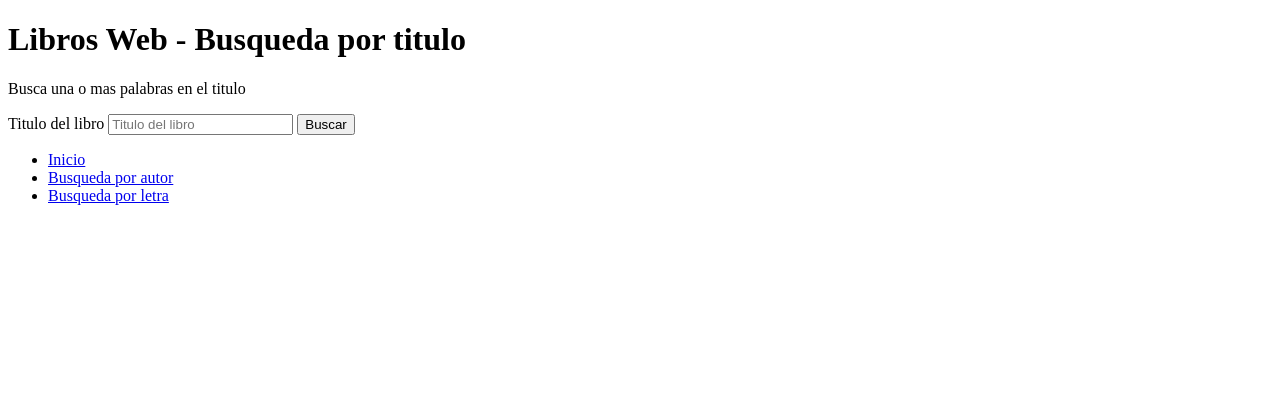
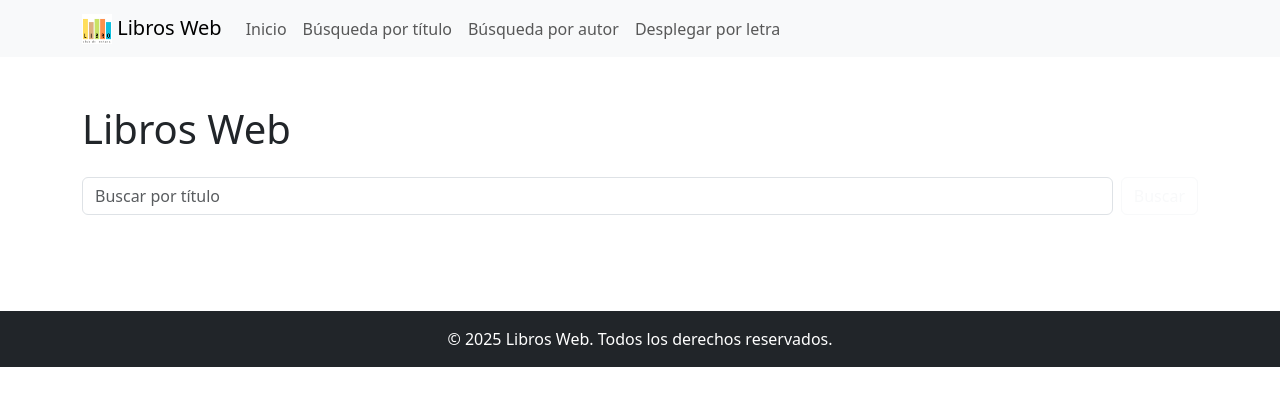
Before and after one commit to maublonded/developmentRepo, a Flask app: page /titulo in a window 1280 px wide. Shown: the top 406 px of the page. Run offline with Flask 3, Linux system fonts and the light colour scheme.

Commit message:
books web page fully functioning and finished - new movies project started and added database

```diff
--- a/dev/libros_web/app.py
+++ b/dev/libros_web/app.py
@@ -1,39 +1,61 @@
-''' Programa principal de libros web '''
+''' Programa principal de Libros Web '''
 from flask import Flask, render_template, request
 import funciones as fn
 
 app = Flask(__name__)
 
 archivo_csv = 'booklist2000.csv'
-lista_libros = fn.leer_archivo_csv(archivo_csv)
-diccionario_titulos = fn.crea_diccionario_titulos(lista_libros, 'title')
-diccionario_autores = fn.crea_diccionario_autor(lista_libros, 'author')
-diccionario_id = fn.crea_diccionario_titulos(lista_libros, 'id')
+lista_libros = fn.lee_archivo_csv(archivo_csv)
+diccionario_id = fn.crea_diccionario(lista_libros,'id')
+diccionario_titulos = fn.crea_diccionario(lista_libros,'title')
+diccionario_autores = fn.crea_diccionario(lista_libros,'author')
+
 
 @app.route('/')
-def index():
-    ''' Pagina de inicio de la aplicacion '''
-    return render_template('index.html')
+def inicio():
+    ''' Página de inicio de la aplicación '''
+    return render_template('inicio.html')
 
-@app.route('/titulo', methods=['GET','POST'])
+@app.route('/titulos', methods =['GET','POST'])
 def busqueda_titulo():
-    ''' Busqueda por titulo '''
+    ''' Página de búsqueda por título '''
     resultado = []
     if request.method == 'POST':
         titulo = request.form['titulo']
-        resultado = fn.busca_en_titulo(diccionario_titulos, titulo)
+        resultado = fn.busca_en_diccionario(diccionario_titulos, titulo)
         print(titulo)
         print(resultado)
-    return render_template('titulo.html', lista_libros=resultado)
+    return render_template('titulos.html', lista_libros=resultado)
 
 @app.route('/libro/<id_libro>', methods =['GET'])
 def libro(id_libro:str):
     ''' Página de información de un libro '''
     if id_libro in diccionario_id:
         book = diccionario_id[id_libro]
-        return render_template('libro.html', libro=book)
+        return render_template('libros.html', libro=book)
     else:
-        return render_template('libro.html', libro=None)
+        return render_template('libros.html', libro=None)
+
+@app.route('/letra/', methods =['GET'])
+def plantilla_letra():
+    ''' Página de búsqueda por letra '''
+    return render_template('por_letra.html', lista_libros=[])
+
+@app.route('/letra/<letra>', methods =['GET'])
+def busqueda_letra(letra:str):
+    ''' Página de búsqueda por letra '''
+    resultado = fn.libros_empiezan_con(lista_libros, letra)
+    return render_template('por_letra.html', lista_libros=resultado)
+
+@app.route('/titulo',  methods =['GET','POST'])
+def title():
+    ''' Página de búsqueda por título '''
+    print(request.method)
+    resultado = []
+    if request.method == 'POST':
+        titulo = request.form.get('searchInput', '')
+        resultado = fn.busca_en_diccionario(diccionario_titulos, titulo)
+    return render_template('titulos.html', lista_libros=resultado)
 
 if __name__ == '__main__':
     app.run(debug=True)
--- /dev/null
+++ b/dev/libros_web/templates/base.html
@@ -0,0 +1,68 @@
+<!DOCTYPE html>
+<html lang="es">
+<head>
+    <meta charset="UTF-8">
+    <meta name="viewport" content="width=device-width, initial-scale=1.0">
+    {% block head %}
+    <title>{% block title %}{% endblock %}</title>
+    {% endblock %}
+    <!-- Bootstrap CSS -->
+    <link href="https://cdn.jsdelivr.net/npm/bootstrap@5.3.0/dist/css/bootstrap.min.css" rel="stylesheet">
+    <style>
+        .book-card {
+            height: 100%;
+            transition: transform 0.3s;
+        }
+        .book-card:hover {
+            transform: translateY(-5px);
+            box-shadow: 0 10px 20px rgba(0,0,0,0.2);
+        }
+        .book-img {
+            height: 250px;
+            object-fit: contain;
+        }
+
+    </style>
+</head>
+<body>
+    <nav class="navbar navbar-expand-lg navbar-light bg-light">
+        <div class="container">
+            <a class="navbar-brand" href="/">
+                <img src="/static/images/logo_libros.png" alt="Libros Web" width="30" height="30" class="d-inline-block align-text-top">
+                Libros Web</a>
+                <button class="navbar-toggler" type="button" data-bs-toggle="collapse" data-bs-target="#navbarSupportedContent" aria-controls="navbarSupportedContent" aria-expanded="false" aria-label="Toggle navigation">
+                    <span class="navbar-toggler-icon"></span>
+                  </button>
+            <div class="collapse navbar-collapse" id="navbarSupportedContent">
+                <ul class="navbar-nav me-auto mb-2 mb-lg-0">
+                  <li class="nav-item">
+                    <a class="nav-link" aria-current="page" href="/">Inicio</a>
+                  </li>
+                    <li class="nav-item">
+                        <a class="nav-link" href="/titulo">Búsqueda por título</a>
+                    </li>
+                    <li class="nav-item">
+                        <a class="nav-link" href="/autor">Búsqueda por autor</a>
+                    </li>
+                    <li class="nav-item">
+                        <a class="nav-link" href="/letra">Desplegar por letra</a>
+                    </li>
+                </ul>
+                </div>
+            </div>
+        </div>
+    </nav>
+    {% block body %}
+    {% endblock %}
+    <footer class="bg-dark text-white text-center py-3 mt-5">
+        <div class="container">
+            <p class="mb-0">© 2025 Libros Web. Todos los derechos reservados.</p>
+        </div>
+        {% block footer %}
+        {% endblock %}
+    </footer>
+    <!-- Bootstrap JS Bundle with Popper -->
+    <script src="https://cdn.jsdelivr.net/npm/bootstrap@5.3.0/dist/js/bootstrap.bundle.min.js"></script>
+</body>
+
+</html>
--- a/dev/libros_web/templates/titulo.html
+++ b/dev/libros_web/templates/titulo.html
@@ -2,25 +2,26 @@
 <html lang="es">
     <head>
         <meta charset="UTF-8">
-        <title>Libros Web</title>
+        <title>Libros Web - Búsqueda por título</title>
     </head>
     <body>
-        <h1> Libros Web - Busqueda por titulo </h1>
-        <p> Busca una o mas palabras en el titulo </p>
+        <h1>Libros Web</h1>
+        <h2>Busqueda por título</h2>
+        <p>Busca una o más palabras en el título</p>
         <form action="/titulo" method="post">
-            <label for ="titulo"> Titulo del libro </label>
-            <input type="text" name="titulo" placeholder="Titulo del libro">
+            <label for="titulo">Título:</label>
+            <input type="text" name="titulo" id="titulo">
             <input type="submit" value="Buscar">
         </form>
         <ul>
             {% for libro in lista_libros %}
-            <li> <a href="/libro/{{libro.id}}"> {{ libro.title }} - {{libro.author}} </a> </li>
+                <li><a href="/libro/{{libro.id}}">{{ libro.title }}</a> - {{libro.author}}</li>
             {% endfor %}
         </ul>
         <ul>
-            <li> <a href="/"> Inicio </a> </li>
-            <li> <a href="/autor"> Busqueda por autor </a> </li>
-            <li> <a href="/letra"> Busqueda por letra </a> </li>
+            <li><a href="/">Inicio</a></li>
+            <li><a href="/autor">Búsqueda por autor</a></li>
+            <li><a href="/letra">Desplegar por letra</a></li>
         </ul>
     </body>
 </html>
--- /dev/null
+++ b/dev/libros_web/templates/titulos.html
@@ -0,0 +1,72 @@
+{% extends "base.html" %}
+{% block title %}Libro Web - Despliegue por letra{% endblock %}
+{% block head %}
+
+{% endblock %}
+{% block body %}
+<div class="container py-5">
+    <h1 class="mb-4">Libros Web</h1>
+
+        <div>
+            <form class="d-flex" id="searchForm" method="post">
+                <input class="form-control me-2" type="search" placeholder="Buscar por título" aria-label="Search" id="searchInput" name="searchInput">
+                <button class="btn btn-outline-light" type="submit">Buscar</button>
+            </form>
+        </div>
+        <div><br></div>
+        <div id="searchResults" class="mb-4 d-none">
+            <div class="alert alert-info">
+                Showing results for: <span id="searchTerm" class="fw-bold"></span>
+                <button type="button" class="btn btn-sm btn-outline-dark ms-3" id="clearSearch">Clear Search</button>
+            </div>
+        </div>
+        <div class="row row-cols-1 row-cols-md-2 row-cols-lg-3 g-4" id="bookContainer">
+            {% for libro in lista_libros %}
+            <div class="col book-item">
+                <div class="card book-card" data-title="{{ libro.title.lower() }}">
+                    <img src="{{ libro.image_url }}" class="card-img-top book-img p-3" alt="{{ libro.title }}">
+                    <div class="card-body">
+                        <h5 class="card-title">{{ libro.title }}</h5>
+                        <p class="card-text">
+                            <strong>Author:</strong> {{ libro.author }}<br>
+                            <span class="badge bg-secondary">{{ libro.category }}</span>
+                        </p>
+                        <a href="/libro/{{libro.id}}" class="btn btn-primary">Ver detalles</a>
+                    </div>
+                    <div class="card-footer text-muted">
+                        ID: {{ libro.id }}
+                    </div>
+                </div>
+            </div>
+            {% endfor %}
+        </div>
+</div>
+
+{% endblock %}
+{% block footer %}
+    <!-- Bootstrap JS Bundle with Popper -->
+    <script src="https://cdn.jsdelivr.net/npm/bootstrap@5.3.0/dist/js/bootstrap.bundle.min.js"></script>
+    <script>
+        document.addEventListener('DOMContentLoaded', function() {
+        const searchForm = document.getElementById('searchForm');
+        const searchInput = document.getElementById('searchInput');
+        const searchResults = document.getElementById('searchResults');
+        const searchTerm = document.getElementById('searchTerm');
+        const clearSearch = document.getElementById('clearSearch');
+
+        // Check if there's a search query in the URL
+        const urlParams = new URLSearchParams(window.location.search);
+        const query = urlParams.get('searchInput');
+
+        if (query) {
+            searchInput.value = query;
+            searchTerm.textContent = query;
+            searchResults.classList.remove('d-none');
+        }
+
+        clearSearch.addEventListener('click', function() {
+            window.location.href = window.location.pathname; // Redirect to same page without query
+        });
+        });
+    </script>
+{% endblock %}
```
Also changed, not shown: dev/libros_web/funciones.py (+20 -31 lines), dev/libros_web/templates/inicio.html (added, +13 -0 lines), dev/libros_web/templates/letra.html (+31 -0 lines), dev/libros_web/templates/libros.html (added, +30 -0 lines), dev/libros_web/templates/por_letra.html (added, +38 -0 lines), dev/moviesDB/datos/actores.csv (added, +58 -0 lines), dev/moviesDB/movieClasses.py (added, +36 -0 lines), dev/libros_web/static/images/logo_libros.png (added), dev/libros_web/static/images/logo_libroweb.png (added).
